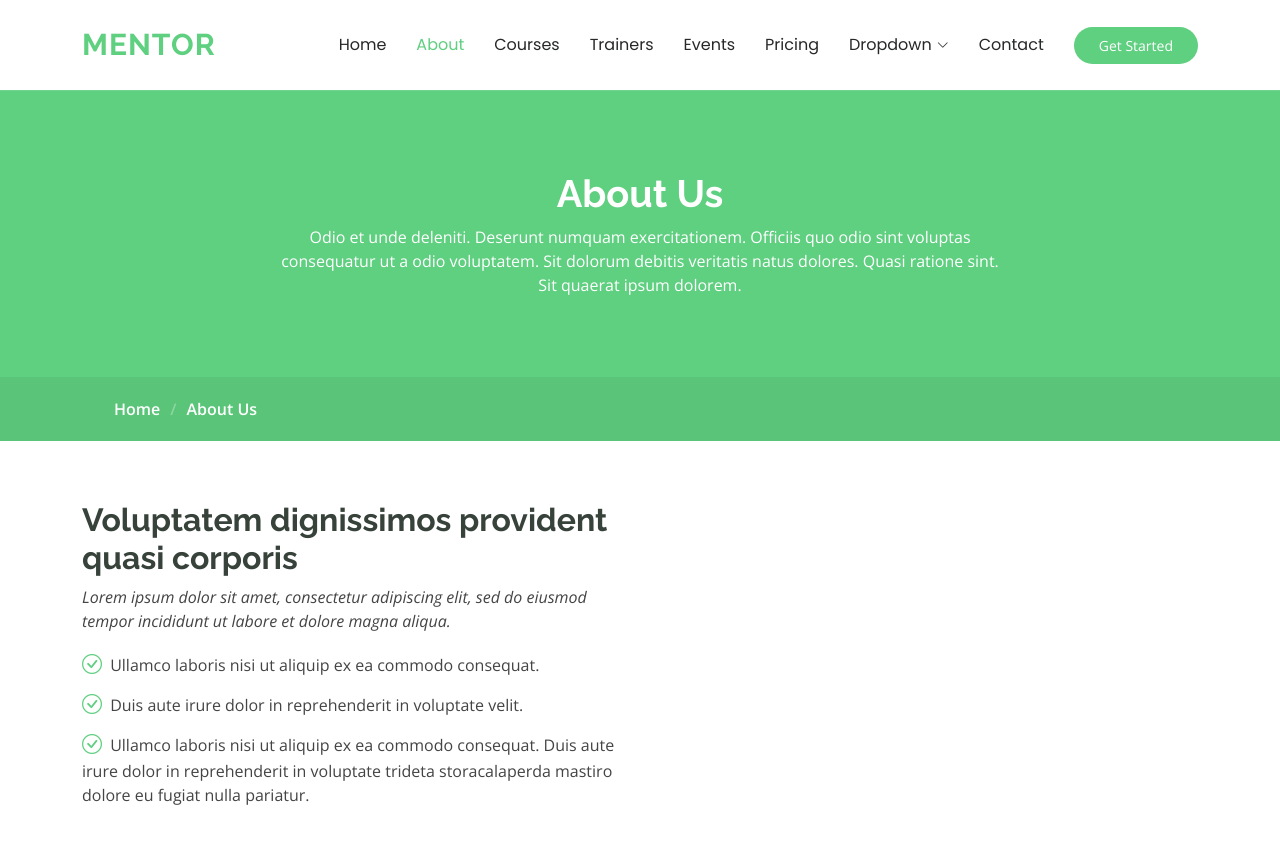
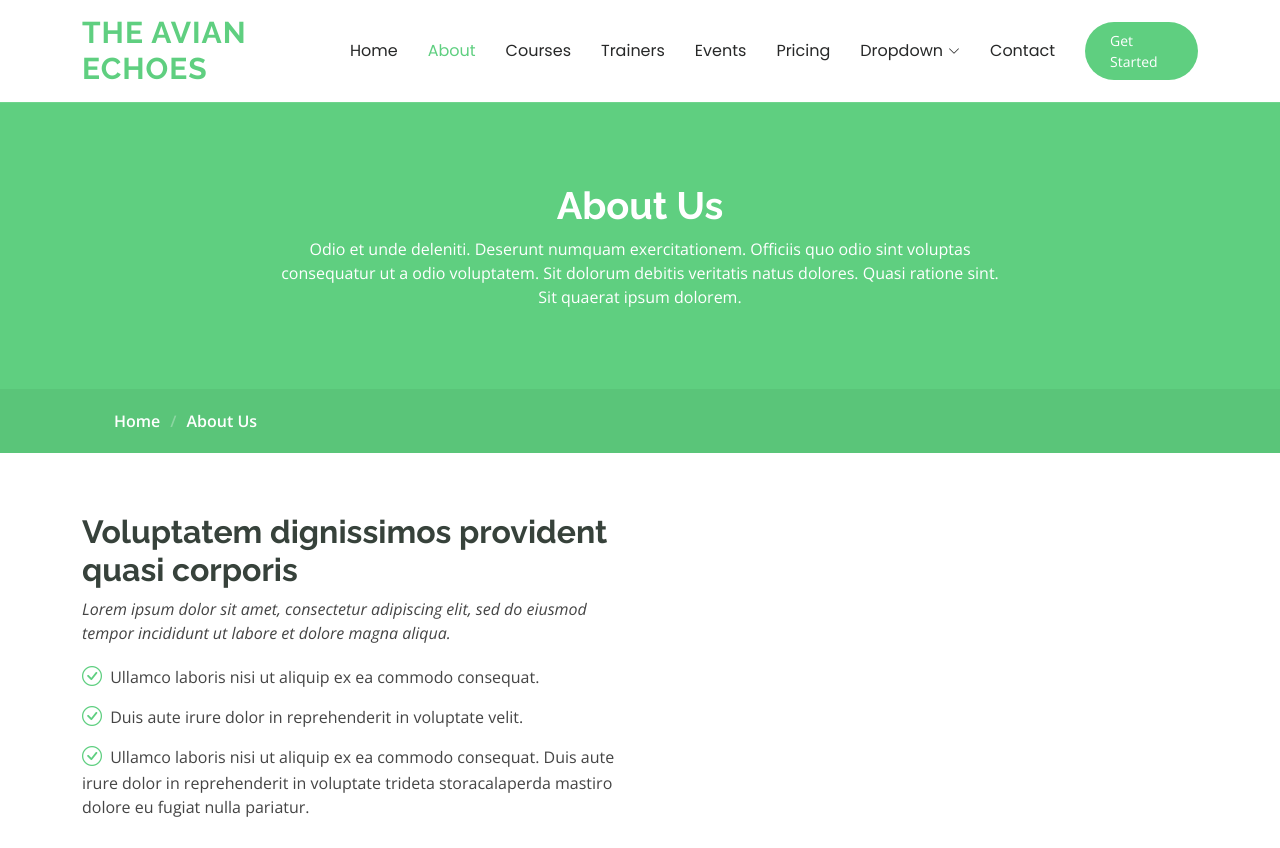
Before and after one commit to Kemekememo/THE-AVIAN-ECHOES, a plain HTML site: page about.html in a window 1280 px wide. Shown: the top 848 px of the page. Drawn offline with nearby package versions, Linux system fonts and the light colour scheme.

Commit message:
Update about.html

```diff
--- a/about.html
+++ b/about.html
@@ -4,7 +4,7 @@
 <head>
   <meta charset="utf-8">
   <meta content="width=device-width, initial-scale=1.0" name="viewport">
-  <title>About - Mentor Bootstrap Template</title>
+  <title>THE AVIAN ECHOES</title>
   <meta name="description" content="">
   <meta name="keywords" content="">
 
@@ -27,13 +27,6 @@
   <!-- Main CSS File -->
   <link href="assets/css/main.css" rel="stylesheet">
 
-  <!-- =======================================================
-  * Template Name: Mentor
-  * Template URL: https://bootstrapmade.com/mentor-free-education-bootstrap-theme/
-  * Updated: Aug 07 2024 with Bootstrap v5.3.3
-  * Author: BootstrapMade.com
-  * License: https://bootstrapmade.com/license/
-  ======================================================== -->
 </head>
 
 <body class="about-page">
@@ -44,7 +37,7 @@
       <a href="index.html" class="logo d-flex align-items-center me-auto">
         <!-- Uncomment the line below if you also wish to use an image logo -->
         <!-- <img src="assets/img/logo.png" alt=""> -->
-        <h1 class="sitename">Mentor</h1>
+        <h1 class="sitename">The Avian Echoes</h1>
       </a>
 
       <nav id="navmenu" class="navmenu">
```
